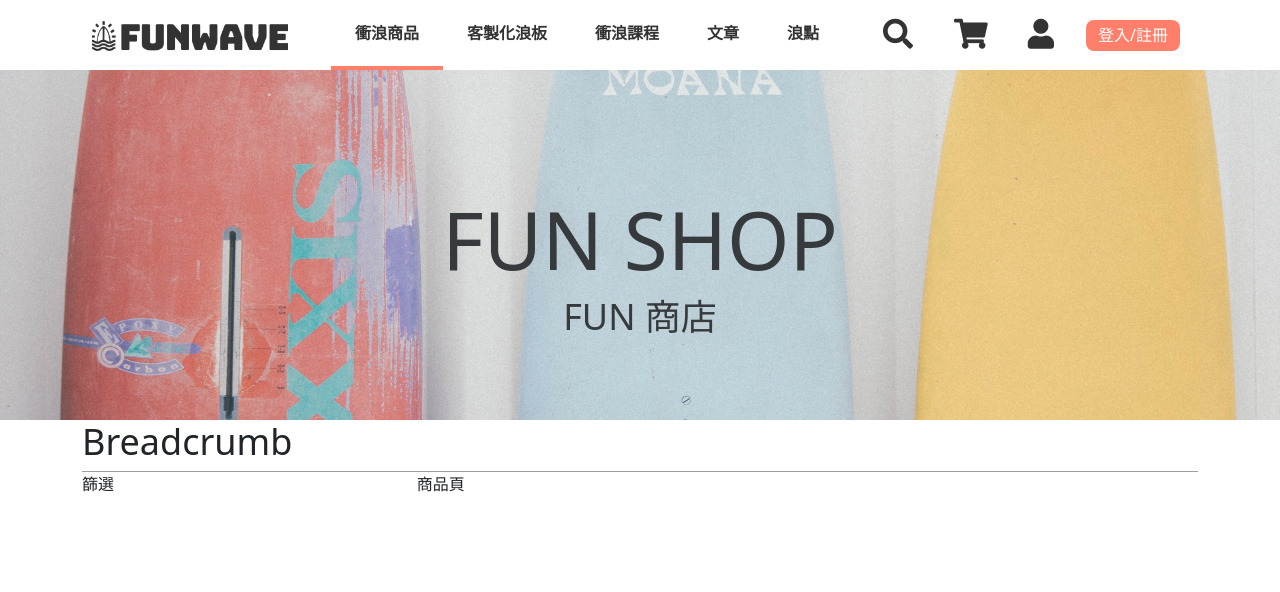
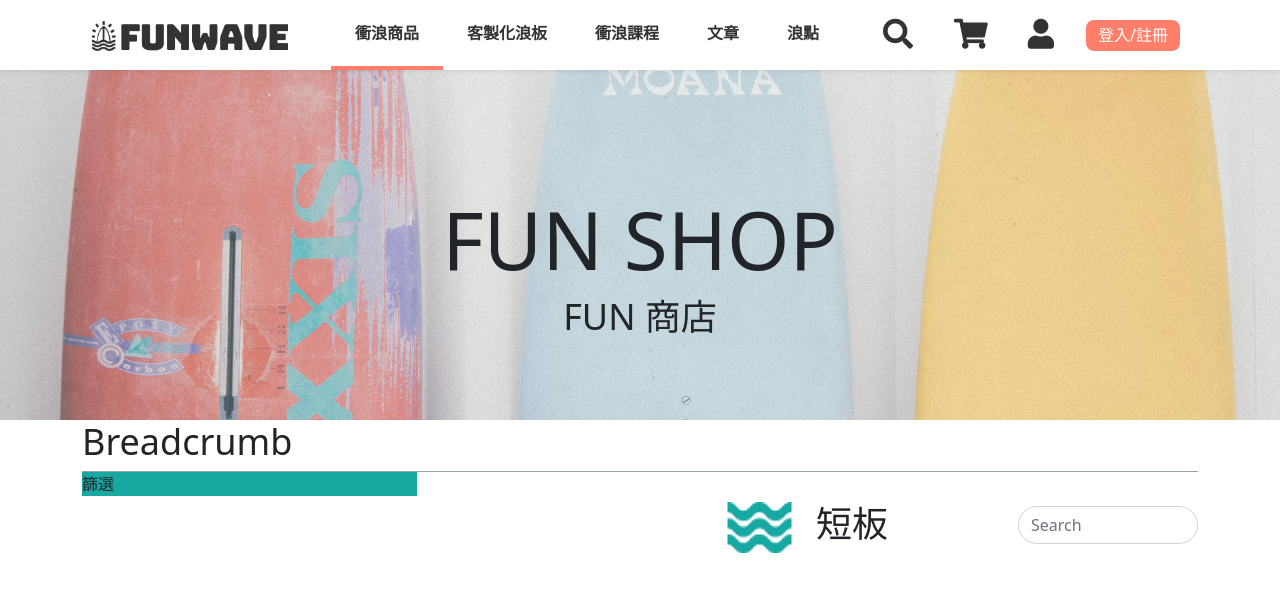
Before and after one commit to verayu0217/funwave_frontend, a React (Create React App) app: page /Products in a window 1280 px wide. Shown: the top 592 px of the page. Built offline with nearby package versions, Linux system fonts and the light colour scheme.

Commit message:
products

```diff
--- a/src/pages/Products/Products.js
+++ b/src/pages/Products/Products.js
@@ -1,5 +1,5 @@
 import React, { useState, useEffect } from 'react';
-// import ProductBanner from '../../data/images/ProductBanner.jpg'; // 待釐清圖放src還是放在public
+import greenwave from '../../data/images/greenwave64x24.png'; // 待釐清圖放src還是放在public
 import './Products.scss';
 
 function Products(props) {
@@ -8,10 +8,10 @@
     <>
       {/* title、banner */}
       <div className="container-fluid banner">
-        <div className="d-flex justify-content-center align-items-end title">
+        <div className="d-flex justify-content-center align-items-end titleTop">
           <h4>FUN SHOP</h4>
         </div>
-        <div className="d-flex justify-content-center align-items-start">
+        <div className="d-flex justify-content-center align-items-start titleBottom">
           <h1>FUN 商店</h1>
         </div>
       </div>
@@ -19,7 +19,24 @@
       <div className="container">
         <h1>Breadcrumb</h1>
         <aside className="float-start">篩選</aside>
-        <article className="float-end">商品頁</article>
+        <article className="float-end">
+          <header className="position-relative">
+            <div className="d-flex justify-content-center">
+              <img src={greenwave} alt="greenwave" title="greenwave" />
+              <h1>短板</h1>
+            </div>
+            {/* 待搜尋icon */}
+            <input
+              value="Search "
+              className="form-control mt-1 rounded-pill search text-muted"
+              type="text"
+              name="search"
+              // onChange={(e) => setKeyword(e.target.value)}
+            />
+
+            {/* form-control會有會有自己的border-radius，好像蓋不掉，待研究！ */}
+          </header>
+        </article>
       </div>
     </>
   );
--- a/src/pages/Products/Products.scss
+++ b/src/pages/Products/Products.scss
@@ -4,6 +4,9 @@
 * {
   // list-style: none;
   // box-sizing: border-box;
+}
+div {
+  padding: 0;
 }
 
 // title、banner
@@ -12,17 +15,21 @@
   height: 350px; // 待跟客製化商品、課程統一！
   background: url('../../data/images/ProductBanner.jpg') center center no-repeat;
   background-size: cover;
-  opacity: 0.9; // 待跟客製化商品、課程統一！ 可否讓文字不受opacity影響
 }
-.title {
+.titleTop {
   height: 225px; // 待跟客製化商品、課程統一！
+  background: rgba(255, 255, 255, 0.2); // 只調整背景alpha，不影響文字
+}
+.titleBottom {
+  height: 125px; // 待跟客製化商品、課程統一！
+  background: rgba(255, 255, 255, 0.2); // 只調整背景alpha，不影響文字
 }
 
 // 左側篩選區
 aside {
   // width: auto;
   width: 30%;
-  // background-color: $deepblue;
+  background-color: $deepblue;
   border-top: 1px solid $gray;
 }
 
@@ -32,3 +39,21 @@
   // background-color: $orange;
   border-top: 1px solid $gray;
 }
+header {
+  margin-top: 30px;
+  // background-color: $orange;
+}
+article > header > div > img {
+  margin-right: 24px;
+}
+// .borderRounded {
+//   border-radius: 20%;
+// }
+.search {
+  max-width: 180px;
+  background: limegreen;
+  position: absolute;
+  right: 0px;
+  top: 0px;
+  z-index: 2;
+}
--- a/src/styles/global.scss
+++ b/src/styles/global.scss
@@ -63,6 +63,11 @@
   color: $orange;
 }
 
+// 共用的btn圓角
+.btn {
+  border-radius: 8px;
+}
+
 // container-fluid
 .container-fluid {
   padding: 0;
```
Also changed, not shown: src/data/images/greenwave64x24.png (added), src/pages/Products/greenwave64x24.png (added).
